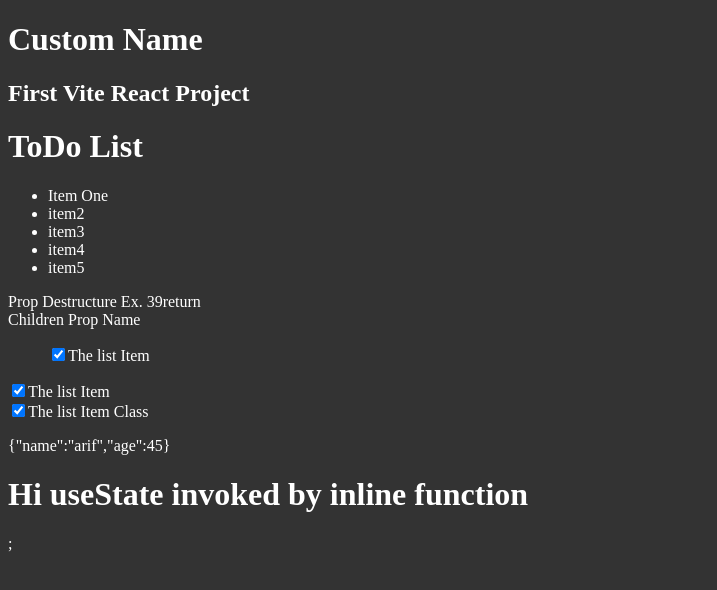
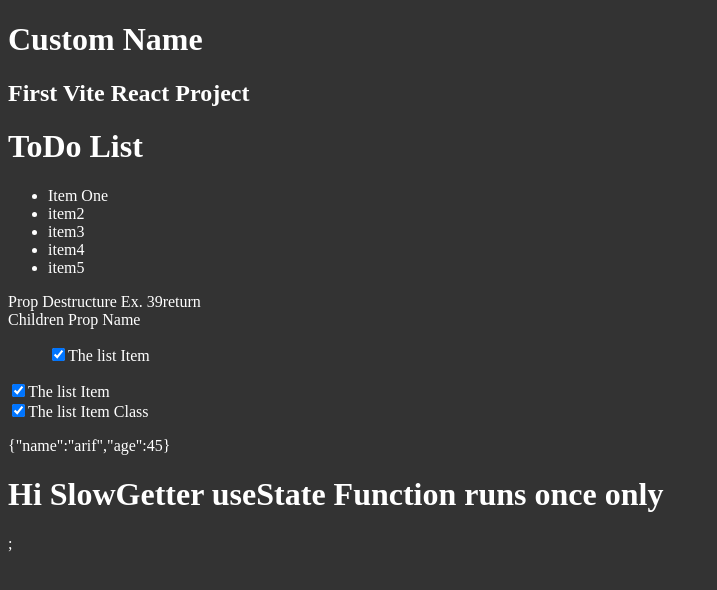
Before and after one commit to iqbal-arif/SimplifiedReactJS, a React (Vite) app in the folder demo/vite-project/myviteproject/: page / in a window 1280 px wide. Shown: the top 590 px of the page, without its empty margins (0-717 px from the left). Built offline with nearby package versions, Linux system fonts and the light colour scheme.

Commit message:
modified:   demo/vite-project/myviteproject/src/App.jsx

```diff
--- a/demo/vite-project/myviteproject/src/App.jsx
+++ b/demo/vite-project/myviteproject/src/App.jsx
@@ -15,7 +15,7 @@ import "./style.css";
 /****Function for lesson 17 to change state*/
 function slowGetter() {
   //Really slow code
-  return "SlowGetter useState Function";
+  return "SlowGetter useState Function runs once only";
 }
 function App() {
   /*
@@ -46,10 +46,11 @@ useState needs to be stated initially in the function before anything else
 */
   // const [name, setName] = useState("useState");// defines the default initial useState value
   // const [name, setName] = useState(slowGetter()); // change the value by invoking function. This function runs every time when state is chagned.
-  const [name, setName] = useState(() => {
-    console.log("inline useState function");
-    return "useState invoked by inline function";
-  }); // changing above to inline funciton
+  // const [name, setName] = useState(() => {
+  //   console.log("inline useState function");
+  //   return "useState invoked by inline function";
+  // }); // changing above to inline funciton
+  const [name, setName] = useState(slowGetter); // change the value by invoking function. This function runs once at change state.
 
   //useState sets value as an Array
   /*
```
